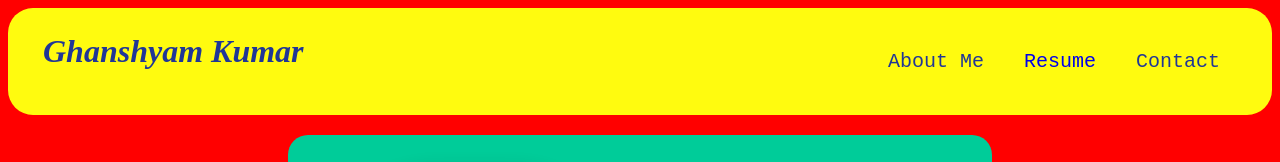
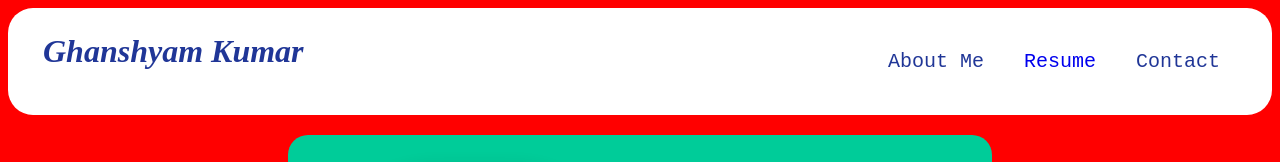
Before and after one commit to GhanKr/myportfolio, a plain HTML site: page index.html in a window 1280 px wide. Shown: the top 162 px of the page. Drawn offline with Linux system fonts and the light colour scheme; grey boxes are pictures that could not be loaded.

Commit message:
Updated header

```diff
--- a/style.css
+++ b/style.css
@@ -2,7 +2,7 @@ body{
     background-color: red;
 }
 .myheader{
-    background-color: hsl(59, 100%, 53%);
+    background-color: white;
     color: hsl(229, 65%, 36%);
     border-radius: 25px;
     padding-left: 10px;
```
